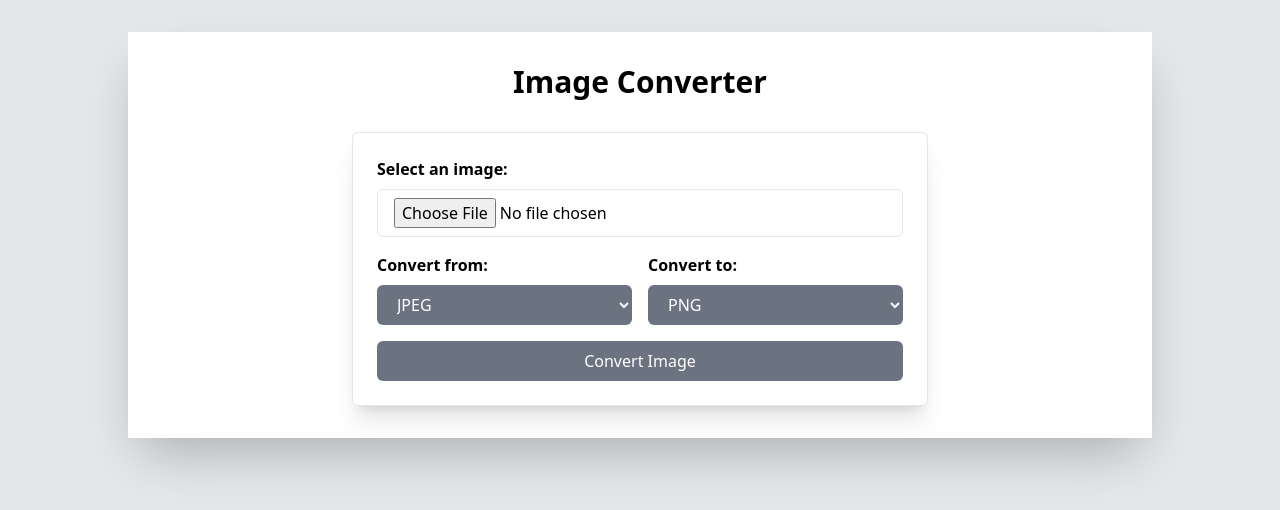
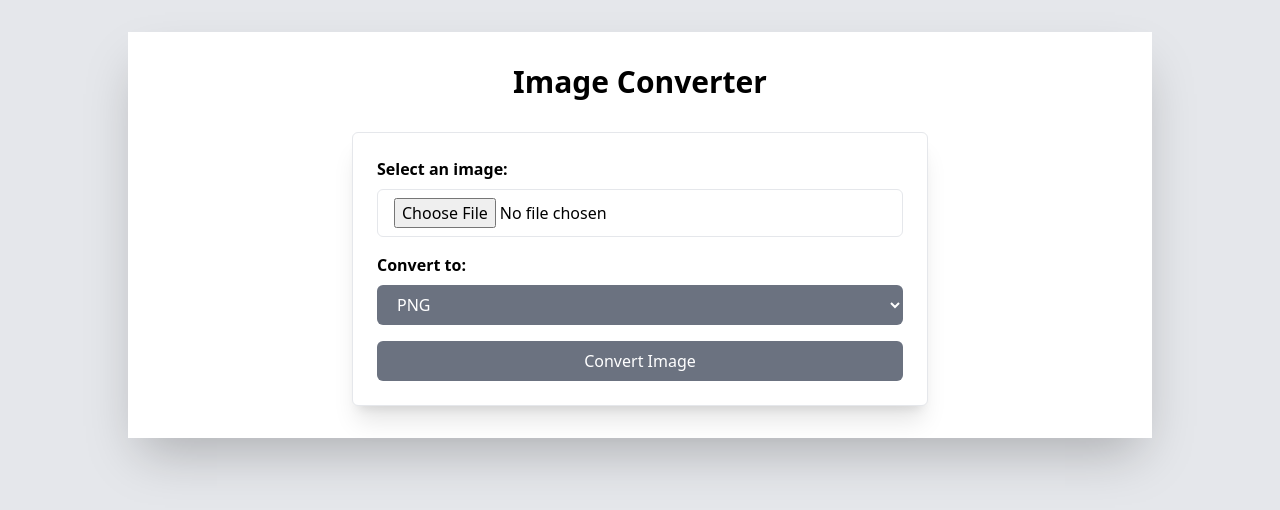
Before and after one commit to NSINGHRAJPUT/image-conversion, a Next.js app: page / in a window 1280 px wide. Shown: the top 510 px of the page. Built offline with nearby package versions, Linux system fonts and the light colour scheme.

Commit message:
from removal

```diff
--- a/src/app/api/image/route.ts
+++ b/src/app/api/image/route.ts
@@ -6,10 +6,9 @@ export const POST = async (req: NextRequest) => {
     // Parse form data
     const formData = await req.formData();
     const file = formData.get("image") as File;
-    const fromFormat = formData.get("from") as string;
     const toFormat = formData.get("to") as string;
 
-    if (!file || !fromFormat || !toFormat) {
+    if (!file || !toFormat) {
       return NextResponse.json({ message: "Invalid input" }, { status: 400 });
     }
 
--- a/src/app/page.tsx
+++ b/src/app/page.tsx
@@ -9,10 +9,10 @@ import "./globals.css";
 
 export default function Home() {
   const [selectedFile, setSelectedFile] = useState<File | null>(null);
-  const [fromFormat, setFromFormat] = useState<string>("jpeg"); // Default from format
   const [toFormat, setToFormat] = useState<string>("png"); // Default to format
   const [convertedImage, setConvertedImage] = useState<string | null>(null);
   const [loading, setLoading] = useState<boolean>(false);
+  const [fileExtension, setFileExtension] = useState<string>("");
 
   // Supported formats by 'sharp'
   const formats = [
@@ -37,19 +37,20 @@ export default function Home() {
     "jxl",
   ];
 
-  // Handle file change
+  // Handle file change and validate extension
   const handleFileChange = (e: ChangeEvent<HTMLInputElement>) => {
     if (e.target.files && e.target.files.length > 0) {
-      setSelectedFile(e.target.files[0]);
+      const file = e.target.files[0];
+      const extension = file.name.split(".").pop()?.toLowerCase() || "";
+
+      // Check if the file extension is supported by 'sharp'
+      if (formats.includes(extension)) {
+        setSelectedFile(file);
+        setFileExtension(extension);
+      } else {
+        setSelectedFile(null);
+        toast.error(`File format .${extension} is not supported!`);
       }
-  };
-
-  // Handle format change for 'From' and 'To' fields
-  const handleFromFormatChange = (e: ChangeEvent<HTMLSelectElement>) => {
-    setFromFormat(e.target.value);
-    // Reset 'To' format if it was the same as the new 'From' format
-    if (e.target.value === toFormat) {
-      setToFormat("");
     }
   };
 
@@ -61,18 +62,15 @@ export default function Home() {
   const handleSubmit = async (e: FormEvent<HTMLFormElement>) => {
     e.preventDefault();
     setLoading(true);
-    // Validate all fields are filled
+
     if (!selectedFile) {
-      return toast.error("Please select a file to convert!");
-    }
-    if (!fromFormat || !toFormat) {
-      return toast.error("Please select both 'From' and 'To' formats!");
+      return toast.error("Please select a valid image file to convert!");
     }
 
     const formData = new FormData();
     formData.append("image", selectedFile);
-    formData.append("from", fromFormat);
-    formData.append("to", toFormat);
+    formData.append("from", fileExtension); // The detected file format
+    formData.append("to", toFormat); // The desired conversion format
 
     try {
       const response = await axios.post("/api/image", formData, {
@@ -118,27 +116,8 @@ export default function Home() {
             />
           </div>
 
-          <div className="mb-4 flex justify-between">
-            {/* Convert from dropdown */}
-            <div className="w-1/2 mr-2">
-              <label className="block mb-2 font-semibold text-black">
-                Convert from:
-              </label>
-              <select
-                value={fromFormat}
-                onChange={handleFromFormatChange}
-                className="w-full outline-none border-none text-white bg-gray-500 px-4 py-2 border rounded-md"
-              >
-                {formats.map((format) => (
-                  <option key={format} value={format}>
-                    {format.toUpperCase()}
-                  </option>
-                ))}
-              </select>
-            </div>
-
           {/* Convert to dropdown */}
-            <div className="w-1/2 ml-2">
+          <div className="mb-4">
             <label className="block mb-2 font-semibold text-black">
               Convert to:
             </label>
@@ -147,16 +126,15 @@ export default function Home() {
               onChange={handleToFormatChange}
               className="w-full outline-none border-none text-white bg-gray-500 px-4 py-2 border rounded-md"
             >
-                {/* Only show options that are not selected as 'From' */}
+              {/* Exclude the file's current format */}
               {formats
-                  .filter((format) => format !== fromFormat)
+                .filter((format) => format !== fileExtension)
                 .map((format) => (
                   <option key={format} value={format}>
                     {format.toUpperCase()}
                   </option>
                 ))}
             </select>
-            </div>
           </div>
 
           <button
```
Lines whose indentation alone changed are shown as unchanged.
